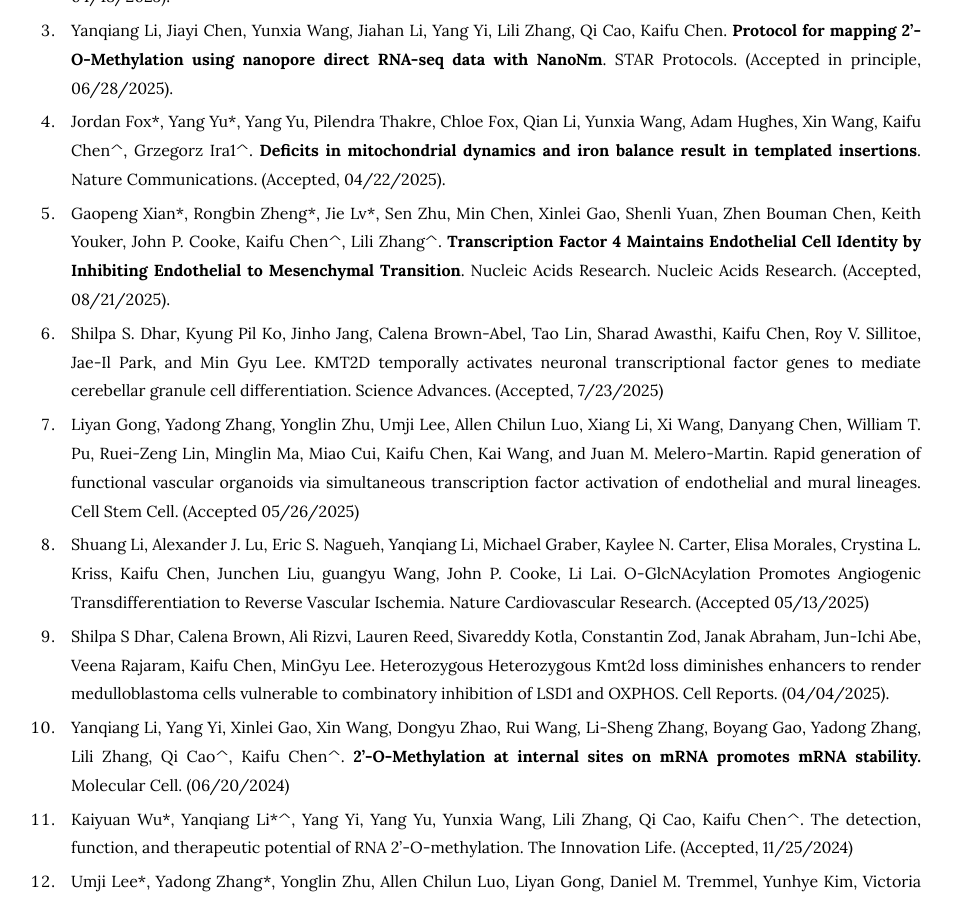
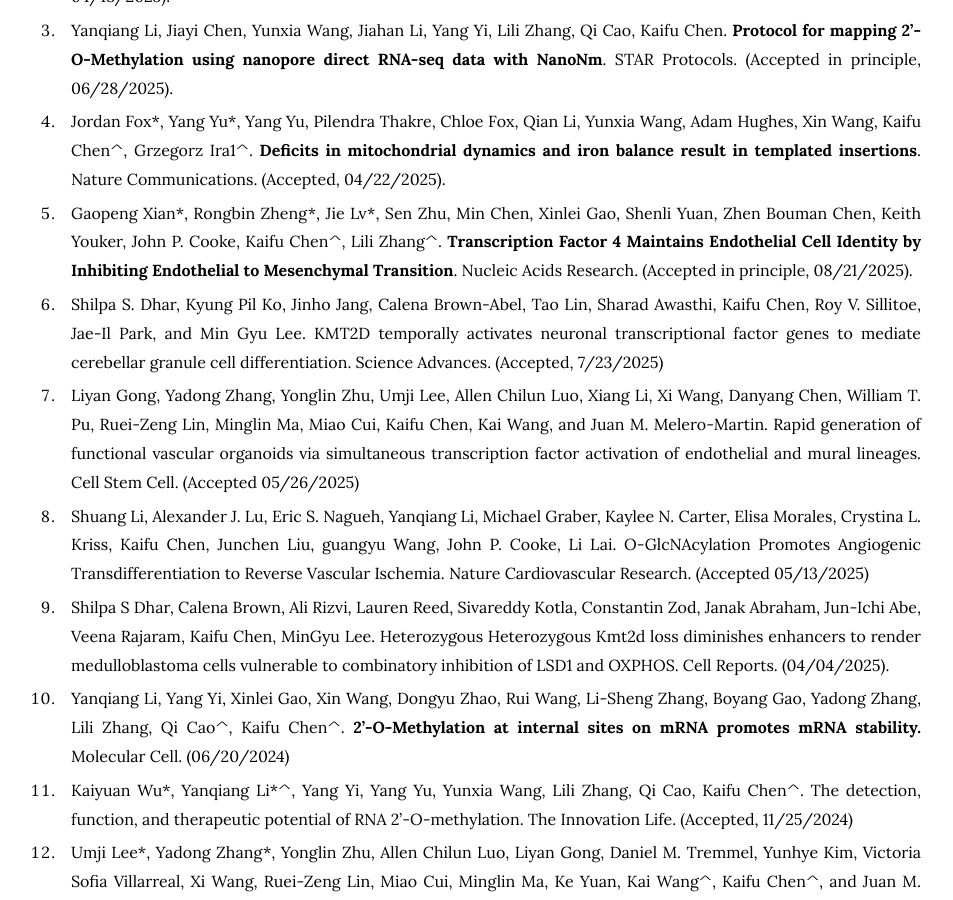
Before and after one commit to kaifuchenlab/kaifuchenlab.github.io, a Jekyll site: the page built from 3.publication/index.md, in a window 1280 px wide and 900 px high, scrolled down 745 px. Shown: the whole window, without its empty margins (169-1122 px from the left). Built offline with Jekyll 4.4.1, drawn with Linux system fonts in a browser that asks for light colours.

Commit message:
Update index.md

```diff
--- a/3.publication/index.md
+++ b/3.publication/index.md
@@ -24,7 +24,7 @@ Research Square.
 
 96. Jordan Fox\*, Yang Yu\*, Yang Yu, Pilendra Thakre, Chloe Fox, Qian Li, Yunxia Wang, Adam Hughes, Xin Wang, Kaifu Chen^, Grzegorz Ira1^. **Deficits in mitochondrial dynamics and iron balance result in templated insertions**. Nature Communications. (Accepted, 04/22/2025).
 
-95. Gaopeng Xian\*, Rongbin Zheng\*, Jie Lv\*, Sen Zhu, Min Chen, Xinlei Gao, Shenli Yuan, Zhen Bouman Chen,  Keith Youker, John P. Cooke, Kaifu Chen^, Lili Zhang^. **Transcription Factor 4 Maintains Endothelial Cell Identity by Inhibiting Endothelial to Mesenchymal Transition**. Nucleic Acids Research. Nucleic Acids Research. (Accepted, 08/21/2025).
+95. Gaopeng Xian\*, Rongbin Zheng\*, Jie Lv\*, Sen Zhu, Min Chen, Xinlei Gao, Shenli Yuan, Zhen Bouman Chen,  Keith Youker, John P. Cooke, Kaifu Chen^, Lili Zhang^. **Transcription Factor 4 Maintains Endothelial Cell Identity by Inhibiting Endothelial to Mesenchymal Transition**. Nucleic Acids Research. (Accepted in principle, 08/21/2025).
 
 94. Shilpa S. Dhar, Kyung Pil Ko, Jinho Jang, Calena Brown-Abel, Tao Lin, Sharad Awasthi, Kaifu Chen, Roy V. Sillitoe, Jae-Il Park, and Min Gyu Lee. KMT2D temporally activates neuronal transcriptional factor genes to mediate cerebellar granule cell differentiation. Science Advances. (Accepted, 7/23/2025)
 
```
